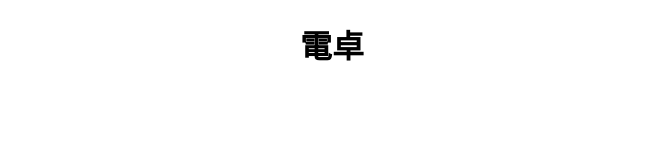
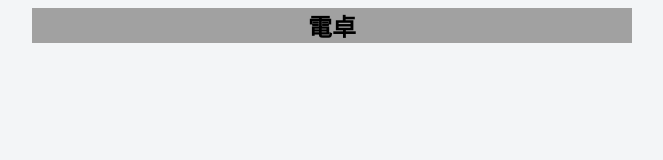
Before and after one commit to kow-ystk/calculator200103, a plain HTML site: page index.html in a window 1280 px wide. Shown: the whole page, without its empty margins (308-971 px from the left). Drawn offline with Linux system fonts and the light colour scheme.

Commit message:
[fix]font-sizeの指定と見出しのスタイルを修正。

```diff
--- a/css/style.css
+++ b/css/style.css
@@ -1,3 +1,12 @@
-h1 {
+html {
+  font-size: 62.5%;
+  background: #f3f5f7;
+}
+
+.header_title {
   text-align: center;
+  margin: 0 auto;
+  font-size: 2.4rem;
+  width: 600px;
+  background: #a1a1a1;
 }
```
